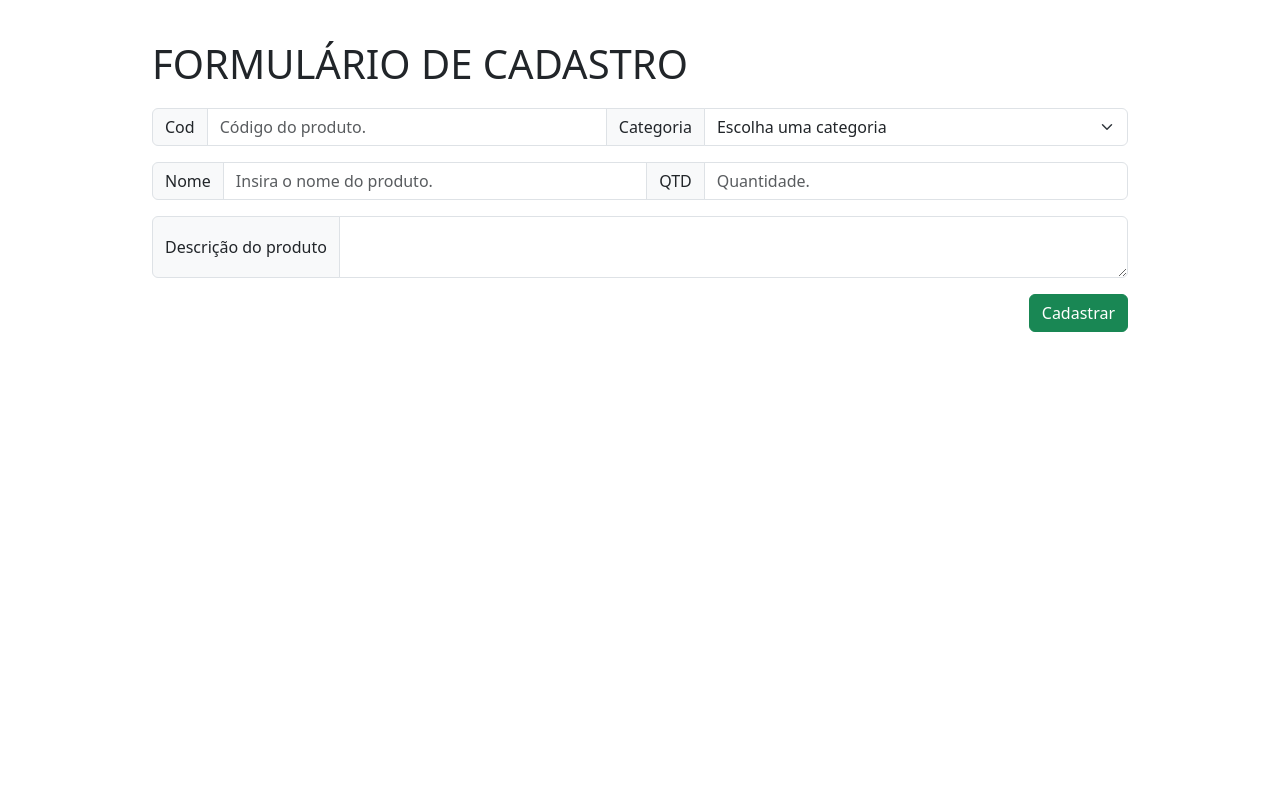
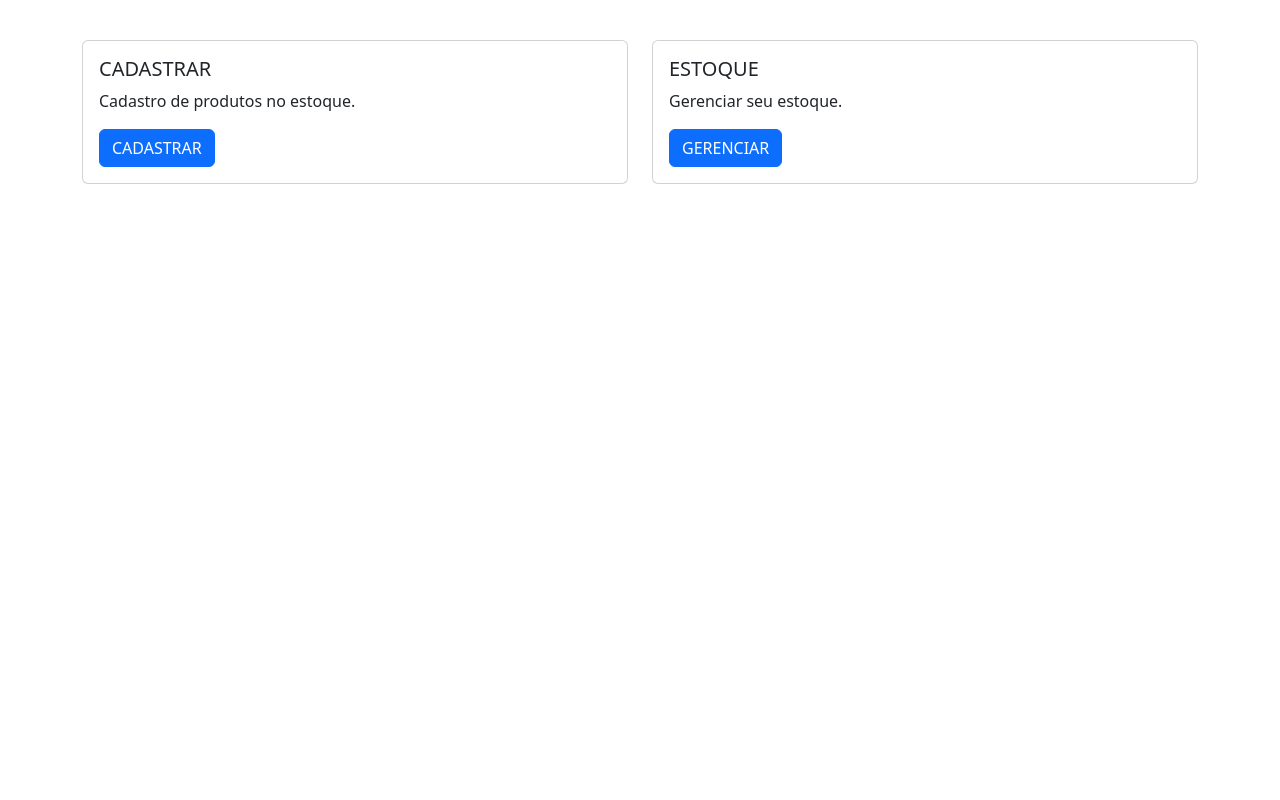
Before and after one commit to itsWesne/crud_php, a PHP site: page / in a window 1280 px wide. Run offline with PHP 8.4, Linux system fonts and the light colour scheme; some libraries are stand-ins or nearby versions.

Commit message:
Adicionado funcao de deletar do banco, navegacao basica entre as paginas

```diff
--- a/_insert_product.php
+++ b/_insert_product.php
@@ -16,4 +16,6 @@ $product_description = $_POST['product_description'];
 $sql = "INSERT INTO `produtos`(`COD_PRODUTO`, `CATEGORIA`, `NOME_PRODUTO`, `QUANTIDADE`, `DESCRICAO_PRODUTO`)
 VALUES ($cod_product, '$category', '$product_name', $quantity, '$product_description')";
 
-$insert = mysqli_query($con, $sql);
+$insert_product = mysqli_query($con, $sql);
+
+header("location:register_product.php?msg=produto_cadastrado");
--- a/_update_product.php
+++ b/_update_product.php
@@ -15,6 +15,8 @@ $product_description = $_POST['product_description'];
 
 
 $sql = "UPDATE `produtos` SET `NOME_PRODUTO` = '$product_name',
- `CATEGORIA` = '$category', `QUANTIDADE` = $quantity WHERE `ID_PRODUTO` = $id";
+ `CATEGORIA` = '$category', `QUANTIDADE` = $quantity, `DESCRICAO_PRODUTO` = '$product_description' WHERE `ID_PRODUTO` = $id";
 
-$update = mysqli_query($con, $sql);
+$update_product = mysqli_query($con, $sql);
+
+header("location:register_product.php");
--- a/css/style.css
+++ b/css/style.css
@@ -1,11 +1,134 @@
-body{
-    /* background: linear-gradient(to bottom, #131313, black);*/
-
+body
+{
+    background: #ff4f4f;
+    width: 100%;
+    height: 100%;
+    overflow: hidden
 }
 
-#width-Container
+.bubbles
 {
-    width: 1000px;
-    margin-top: 40px;
-    border-radius: 10px;
+    position: relative;
+    top: 0;
+    left: 0;
+    width: 100%;
+    height: 100%;
 }
+
+.bubbles li
+{
+    position: absolute;
+    list-style: none;
+    display: flex;
+    width: 20px;
+    height: 20px;
+    background: rgba(255,255,255,.2);
+    animation: animate 25s linear infinite;
+    bottom: -800px;
+}
+
+.bubbles li:nth-child(1)
+{
+    left: 25%;
+    width: 80px;
+    height: 80px;
+    animation-delay: 0;
+}
+
+.bubbles li:nth-child(2)
+{
+    left: 10%;
+    width: 20px;
+    height: 20px;
+    animation-delay: 2s;
+    animation-duration: 12s;
+}
+
+
+.bubbles li:nth-child(3)
+{
+    left: 70%;
+    width: 20px;
+    height: 20px;
+    animation-delay: 4s;
+}
+
+.bubbles li:nth-child(4)
+{
+    left: 40%;
+    width: 60px;
+    height: 60px;
+    animation-delay: 0s;
+    animation-duration: 18s;
+}
+
+.bubbles li:nth-child(5)
+{
+    left: 65%;
+    width: 20px;
+    height: 20px;
+    animation-delay: 0s;
+}
+
+.bubbles li:nth-child(6)
+{
+    left: 75%;
+    width: 110px;
+    height: 110px;
+    animation-delay: 3s;
+}
+
+.bubbles li:nth-child(7)
+{
+    left: 35%;
+    width: 150px;
+    height: 150px;
+    animation-delay: 7s;
+}
+
+.bubbles li:nth-child(8)
+{
+    left: 50%;
+    width: 25px;
+    height: 25px;
+    animation-delay: 15s;
+    animation-duration: 45s;
+}
+
+
+.bubbles li:nth-child(9)
+{
+    left: 20%;
+    width: 15px;
+    height: 15px;
+    animation-delay: 2s;
+    animation-duration: 35s;
+}
+
+
+.bubbles li:nth-child(10)
+{
+    left: 85%;
+    width: 150px;
+    height: 150px;
+    animation-delay: 0s;
+    animation-duration: 12s;
+}
+
+
+@keyframes animate
+{
+    0%
+    {
+        transform: translateY(0) rotate(0deg);
+        opacity: 1;
+        border-radius: 0;
+    }
+
+      100%
+    {
+        transform: translateY(-1000px) rotate(720deg);
+        opacity: 0;
+        border-radius: 50%;
+    }
+}
--- a/edit_product.php
+++ b/edit_product.php
@@ -38,7 +38,7 @@ $id = $_GET['id'];
                     <input type="number" class="form-control" name="id" value=<?php echo $id ?> style="display: none">
                     <span class="input-group-text" id="basic-addon1">Categoria</span>
 
-                    <select class="form-select" name="category" aria-label="Default select example"  value="<?php echo $category?>"  required>
+                    <select class="form-select" name="category" aria-label="Default select example" value="<?php echo $category ?>" required>
                         <option>Controles</option>
                         <option>Teclados</option>
                         <option>Mouses</option>
--- a/index.php
+++ b/index.php
@@ -1,48 +1,37 @@
 <html>
+<header>
+    <title>
+        HOME PAGE
+    </title>
+    <link rel="stylesheet" href="css/bootstrap.css">
+    <script src="https://kit.fontawesome.com/76b42f17d3.js" crossorigin="anonymous"></script>
 
-<head>
-    <meta charset="utf-8">
-    <title> Formulário de Cadastro </title>
-    <link rel="stylesheet" href="css/bootstrap.css">
-    <link rel="stylesheet" href="css/style.css">
-</head>
+</header>
 
 <body>
-    <div class="container" id="width-Container">
-        <h1 class="display-6">FORMULÁRIO DE CADASTRO</h1>
-        <form action="_insert_product.php" method="post" style="margin-top: 20px">
-            <div class="input-group mb-3">
-                <span class="input-group-text" id="basic-addon1">Cod</span>
-                <input type="number" class="form-control" name="cod_product" placeholder="Código do produto." autocomplete="off" required>
-                <span class="input-group-text" id="basic-addon1">Categoria</span>
-
-                <select class="form-select" name="category" aria-label="Default select example" autocomplete="off" required>
-                    <option selected>Escolha uma categoria</option>
-                    <option>Controles</option>
-                    <option>Teclados</option>
-                    <option>Mouses</option>
-                </select>
+    <div class="container" style="margin-top: 40px">
+        <div class="row">
+            <div class="col-sm-6 mb-3 mb-sm-0">
+                <div class="card">
+                    <div class="card-body">
+                        <h5 class="card-title">CADASTRAR</h5>
+                        <p class="card-text">Cadastro de produtos no estoque.</p>
+                        <a href="register_product.php" class="btn btn-primary">CADASTRAR</a>
+                    </div>
+                </div>
             </div>
-
-            <div class="input-group mb-3">
-                <span class="input-group-text" id="basic-addon1">Nome</span>
-                <input type="text" class="form-control" name="product_name" placeholder="Insira o nome do produto." autocomplete="off" required>
-                <span class="input-group-text" id="basic-addon2">QTD</span>
-                <input type="number" class="form-control" name="quantity" placeholder="Quantidade.">
+            <div class="col-sm-6">
+                <div class="card">
+                    <div class="card-body">
+                        <h5 class="card-title">ESTOQUE</h5>
+                        <p class="card-text">Gerenciar seu estoque.</p>
+                        <a href="list_products.php" class="btn btn-primary">GERENCIAR</a>
+                    </div>
+                </div>
             </div>
-
-            <div class="input-group mb-3">
-                <span class="input-group-text">Descrição do produto</span>
-                <textarea class="form-control" name="product_description" aria-label="With textarea" autocomplete="off"></textarea>
-            </div>
-
-            <div class="d-grid gap-2 d-md-flex justify-content-md-end">
-                <button class="btn btn-success" type="submit">Cadastrar</button>
-            </div>
-        </form>
+        </div>
     </div>
     <script type="text/javascript" src="js/bootstrap.js"></script>
-
 </body>
 
 </html>
--- a/list_products.php
+++ b/list_products.php
@@ -42,12 +42,14 @@
                     <td><?php echo $product_description ?></td>
                     <td> <?php echo $category ?></td>
                     <td><?php echo $quantity ?></td>
-                    <td><a class="btn btn-primary btn-sm" href="edit_product.php?id=<?php echo $id_stock ?>" role="button"><i class="fa-regular fa-pen-to-square"></i>Editar</a></td>
+                    <td><a class="btn btn-primary btn-sm" href="edit_product.php?id=<?php echo $id_stock ?>" role="button"><i class="fa-regular fa-pen-to-square"></i>Editar</a>
+                    <a class="btn btn-danger btn-sm" href="del_product.php?id=<?php echo $id_stock ?>" role="button"><i class="fa-solid fa-trash"></i>Excluir</a></td>
 
                 <?php } ?>
                 </tr>
 
         </table>
+        <a href="index.php"><button class="btn btn-primary" type="button">VOLTAR</button></a>
     </div>
     <script type="text/javascript" src="js/bootstrap.js"></script>
 </body>
```
Also changed, not shown: del_product.php (added, +11 -0 lines), register_product.php (added, +48 -0 lines).
